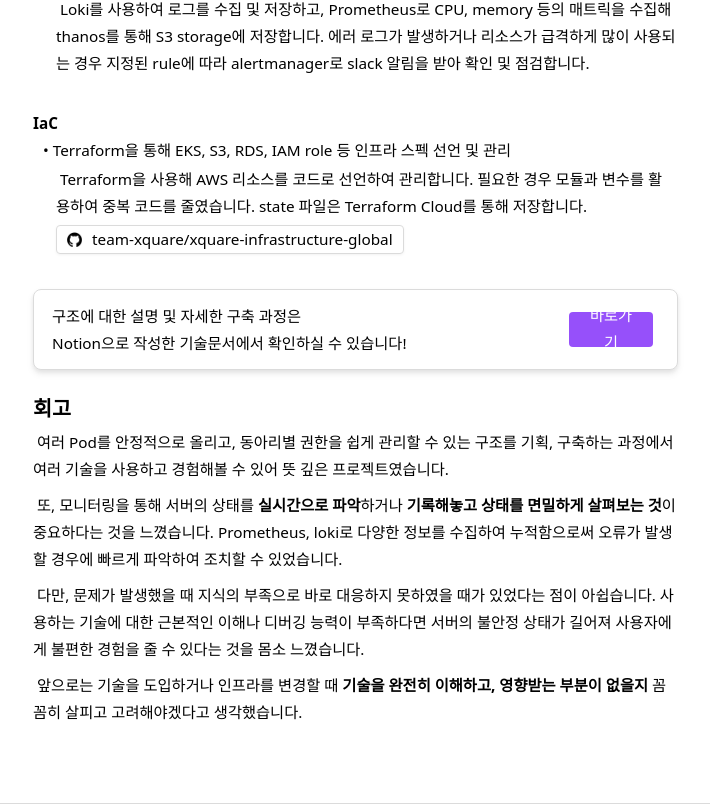
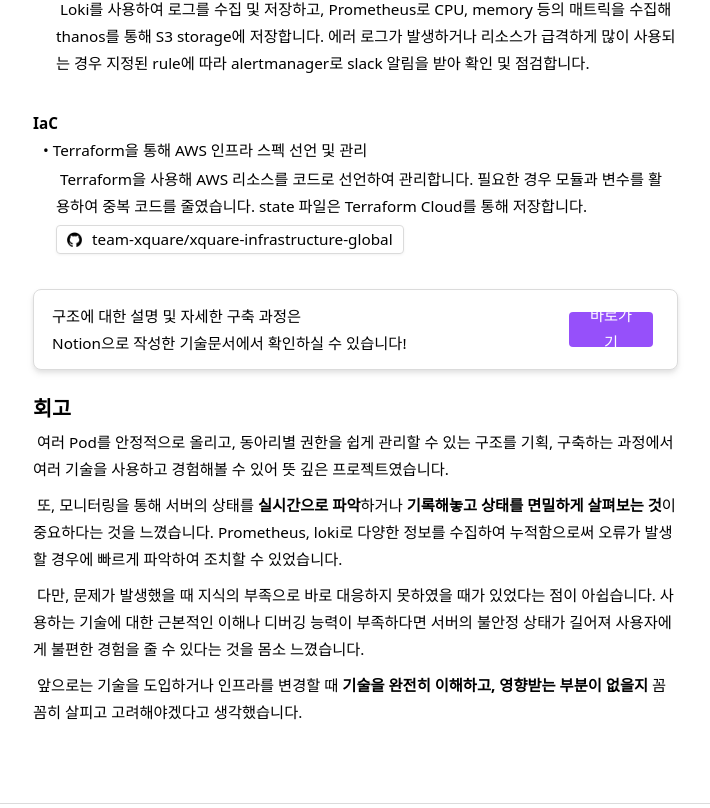
Before and after one commit to rlaisqls/portfolio, a React (Create React App) app: page / in a window 1280 px wide. Shown: the part 2792-3600 px from the top of the page, without its empty margins (380-1090 px from the left). Built offline with nearby package versions, Linux system fonts and the light colour scheme.

Commit message:
글 다듬기7

```diff
--- a/src/portfolio/project/DMS.jsx
+++ b/src/portfolio/project/DMS.jsx
@@ -36,7 +36,7 @@
                     <Toggle summary="요구사항 수집 및 추가 기능 기획, 문서화" detail={
                         <>
                             <Tab/>프로젝트 요구사항 수집 및 기획 과정을 이끌었습니다. 설문조사와 인터뷰를 통해 요구사항을 수집하고 PRD와 기능명세서 등 문서를 작성하여 서비스의 기능을 팀원들과 함께 세밀하게 기획했습니다. <br/>
-                            <Tab/>기획을 위해 여러 회의를 거치면서 팀원들과 의견을 효율적으로 나누는 법을 배웠고, 기획시에는 사용자가 정말로 원하는 것이 무엇일지 끊임없이 고려해야한다는 것을 몸소 느꼈습니다.
+                            <Tab/>기획을 위해 여러 회의를 거치면서, 팀원들과 의견을 효율적으로 나누기 위해선 대화한 내용을 정리하고 기록하는 것이 중요하다는 것을 알았고 기획시에는 사용자가 정말로 원하는 것이 무엇일지 끊임없이 고려해야한다는 것을 몸소 느꼈습니다.
                         </>
                     }/>
                     <Toggle summary={<>직접 컨택을 통해 외부 고등학교에서 한 달간 테스트 운영, 기숙사 관리 업체와의 미팅 및 피드백</>} detail={
@@ -106,7 +106,7 @@
                             <Tab/> 정확한 원인은 알아내지 못했으나 Docker를 재시작함으로써 해결했습니다. 통신 문제 발생 지점을 빠르게 찾아내기 위해선 <b>네트워크에 대한 이해와 디버깅 능력</b>이 중요하다는 것을 느꼈고, network에서 subnet과 gateway의 역할 및 ip 구조에 대해 더 잘 이해할 수 있었습니다.
                         </>
                     }/>
-                    <Toggle summary="Terraform을 통해 EKS, S3, RDS 등 인프라 스펙 선언 및 관리" detail={
+                    <Toggle summary="Terraform을 통해 AWS, Cloudflare 등 인프라 스펙 선언 및 관리" detail={
                         <>
                             <Tab/>Terraform을 사용해 AWS, Cloudflare 인프라 요소를 코드로 선언하여 관리하였습니다. <br/> state 파일은 Terraform Cloud를 통해 저장합니다.
                             <a href="https://github.com/team-aliens/dms-infrastructure" target='_blank' rel="noopener noreferrer">
--- a/src/portfolio/project/Xquare.jsx
+++ b/src/portfolio/project/Xquare.jsx
@@ -115,7 +115,7 @@
                     <p className="relative self-stretch">
                     <Bold text="IaC"/><br/>
                     <div className="ml-[10px]">
-                        <Toggle summary="Terraform을 통해 EKS, S3, RDS, IAM role 등 인프라 스펙 선언 및 관리" detail={
+                        <Toggle summary="Terraform을 통해 AWS 인프라 스펙 선언 및 관리" detail={
                             <>
                                 <Tab/>Terraform을 사용해 AWS 리소스를 코드로 선언하여 관리합니다. 필요한 경우  모듈과 변수를 활용하여 중복 코드를 줄였습니다. state 파일은 Terraform Cloud를 통해 저장합니다.
 
```
